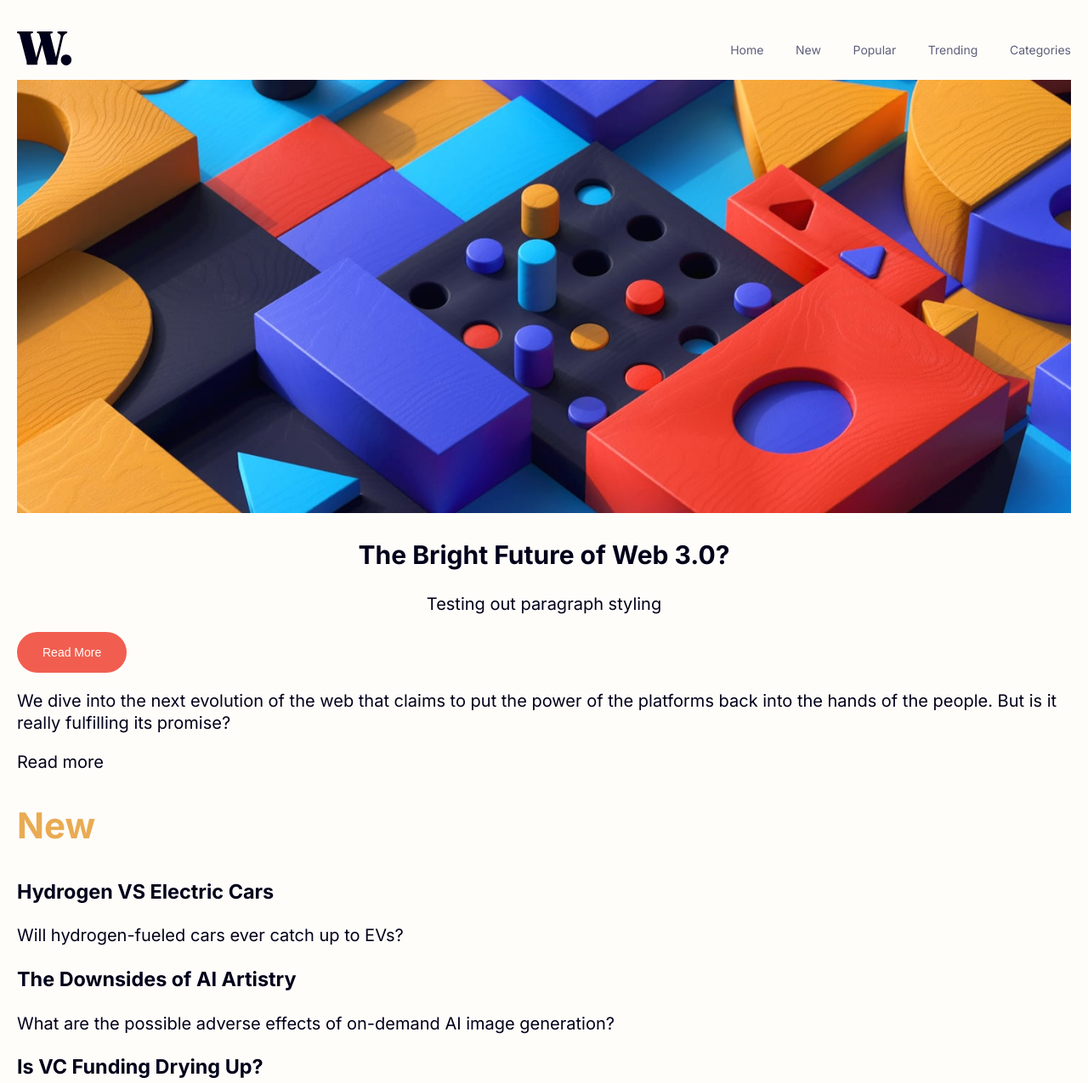
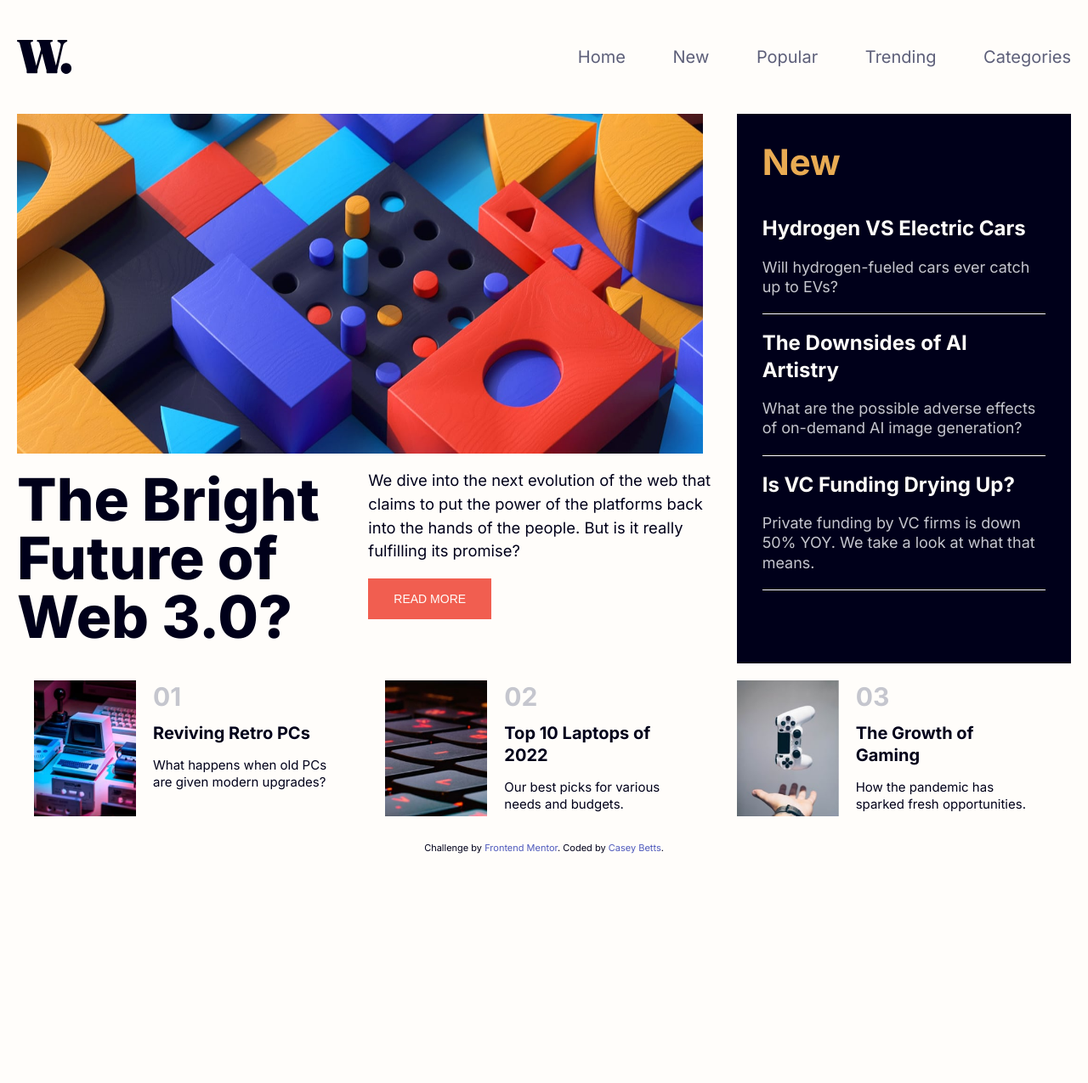
Before and after one commit to caseybetts/Newsletter_Challenge, a plain HTML site: page index.html in a window 1280 px wide. Shown: the top 1275 px of the page at 85% size. After the commit the page ends 1025 px from the top, so only its background shows below. Drawn offline with Linux system fonts and the light colour scheme.

Commit message:
near completed website

```diff
--- a/app/scss/_globals.scss
+++ b/app/scss/_globals.scss
@@ -36,6 +36,17 @@ a:hover {
   padding-right: 1.5rem;
 }
 
+// Grid
+.grid {
+  @include breakpoint-up(large) {
+    display: grid;
+    grid-template-columns: 1fr 1fr 1fr;
+    grid-template-areas:
+      "hero_image hero_image sidebar"
+      "hero_title hero_desc sidebar"
+      "story1 story2 story3";
+  }
+}
 // flexbox
 .flex {
   display: flex;
@@ -53,21 +64,6 @@ a:hover {
   }
 }
 
-// Buttons
-button,
-.button {
-  padding: 1rem 1.875rem;
-  color: $offWhite;
-  background: $softRed;
-  border: 0;
-  border-radius: 50px;
-  cursor: pointer;
-
-  &:hover {
-    background: $veryDarkBlue;
-  }
-}
-
 // Visibility
 .hide-for-mobile {
   @include breakpoint-down(medium) {
--- a/app/scss/_header.scss
+++ b/app/scss/_header.scss
@@ -64,6 +64,8 @@
     background-color: $offWhite;
     padding-top: 1.0625rem;
     padding-bottom: 1.0625rem;
+    margin-top: 30px;
+    margin-bottom: 30px;
   }
 
   &__toggle {
@@ -85,12 +87,12 @@
 
   &__links {
     a {
-      font-size: $font-small;
+      font-size: $font-med;
       color: $darkGraishBlue;
       transition: color 150ms ease-in-out;
 
       &:not(:last-child) {
-        margin-right: 32px;
+        margin-right: 50px;
       }
 
       &:hover {
@@ -99,11 +101,6 @@
     }
   }
 
-  &__cta {
-    font-size: $font-small;
-    color: $offWhite;
-  }
-
   &__logo {
     text-align: right;
     font-family: Inter;
--- a/app/scss/_hero.scss
+++ b/app/scss/_hero.scss
@@ -2,24 +2,57 @@
   &__image {
     position: relative;
     width: 100%;
-    height: auto;
+    height: 400px;
     z-index: 0;
     background-repeat: no-repeat;
     background-position: left bottom;
+    padding-right: 20px;
+
+    @include breakpoint-up(large) {
+      grid-area: hero_image;
+    }
   }
 
-  &__text {
-    text-align: center;
+  &__title {
+    text-align: left;
+    font-weight: 800;
+    font-size: 69px;
+    line-height: 1;
+    margin-top: 20px;
+    margin-left: 0px;
+    margin-bottom: 20px;
 
-    h1 {
-      color: $veryDarkBlue;
-      text-align: left;
-      font-weight: 800;
-    }
-
-    p {
-      line-height: 1.5;
-      text-align: left;
+    @include breakpoint-up(large) {
+      grid-area: hero_title;
     }
   }
+
+  &__description {
+    line-height: 1.5;
+    font-size: 1.15rem;
+    text-align: left;
+
+    @include breakpoint-up(large) {
+      grid-area: hero_desc;
+    }
+  }
+
+  // Buttons
+
+  &__button {
+    padding: 1rem 1.875rem;
+    color: $offWhite;
+    background: $softRed;
+    border: 0;
+    cursor: pointer;
+
+    &:hover {
+      background: $veryDarkBlue;
+    }
+  }
+
+  &__cta {
+    font-size: $font-small;
+    color: $offWhite;
+  }
 }
--- /dev/null
+++ b/app/scss/_sidebar.scss
@@ -0,0 +1,46 @@
+.sidebar {
+  @include breakpoint-up(large) {
+    grid-area: sidebar;
+  }
+  position: relative;
+  background-color: $veryDarkBlue;
+  left: 0;
+  padding: 30px;
+  height: 100%;
+  margin-left: 20px;
+
+  h2 {
+    color: $softOrange;
+    font-family: Inter, sans-serif;
+    font-size: 42px;
+    text-align: left;
+    margin-top: 0px;
+  }
+
+  a {
+    color: $offWhite;
+    font-family: Inter, sans-serif;
+    font-weight: 700;
+    font-size: 24px;
+    text-align: left;
+
+    &:hover {
+      color: $softOrange;
+    }
+  }
+
+  p {
+    color: $grayishBlue;
+    font-family: Inter, sans-serif;
+    font-size: 18px;
+    text-align: left;
+    font-weight: 300;
+    padding-bottom: 20px;
+    border-style: groove;
+    border-width: 1px;
+    border-top: none;
+    border-right: none;
+    border-left: none;
+    border-color: $offWhite;
+  }
+}
--- /dev/null
+++ b/app/scss/_story.scss
@@ -0,0 +1,55 @@
+.story {
+  display: grid;
+  grid-template-columns: 1fr 4fr;
+  grid-template-rows: 1fr;
+  grid-column: 2/3;
+
+  padding: 20px;
+
+  &__1 {
+    grid-area: story1;
+  }
+
+  &__2 {
+    grid-area: story2;
+  }
+
+  &__3 {
+    grid-area: story3;
+  }
+
+  h2 {
+    color: $grayishBlue;
+    font-family: Inter, sans-serif;
+    font-size: 32;
+    vertical-align: top;
+    margin: 0px;
+    padding-bottom: 10px;
+  }
+
+  &__image {
+    grid-column: 1/2;
+
+    width: 120px;
+    height: 160px;
+  }
+
+  p {
+    font-size: 15px;
+  }
+
+  &__text {
+    padding-left: 20px;
+    padding-right: 20px;
+  }
+
+  &__links {
+    color: $veryDarkBlue;
+    font-size: 20px;
+    font-weight: 700;
+
+    &:hover {
+      color: $softRed;
+    }
+  }
+}
--- a/app/scss/style.scss
+++ b/app/scss/style.scss
@@ -4,3 +4,5 @@
 @import "globals";
 @import "header";
 @import "hero";
+@import "sidebar";
+@import "story";
--- a/index.html
+++ b/index.html
@@ -18,9 +18,6 @@
   <style>
     .attribution { font-size: 11px; text-align: center; }
     .attribution a { color: hsl(234, 45%, 52%); }
-    .sidebar_title { color: hsl(35, 77%, 62%); font-family: Inter, sans-serif; font-size: 42px; text-align: left;}
-    .sidebar_heading { font-family: Inter, sans-serif; font-size: 24; text-align: left;}
-    .numbers { color: hsl(233, 8%, 79%); font-family: Inter, sans-serif; font-size: 32;}
     .hamburger { text-align: right; font-family: Inter, sans-serif; font-weight: 400;}
   </style>
 
@@ -56,63 +53,67 @@
           <a href="#">Categories</a>
         </div>
     </nav>
-
-
-
   </header>
 
-  <section class="hero">
+  <section class="grid">
     <img src="assets\images\image-web-3-mobile.jpg" alt="Blocks" class="hero__image hide-for-desktop">
     <img src="assets\images\image-web-3-desktop.jpg" alt="Blocks" class="hero__image hide-for-mobile">
-    <h1 class="hero__text">
+    <h1 class="hero__title">
       The Bright Future of Web 3.0?
     </h1>
-    <p class="hero__text">
-      Testing out paragraph styling
+
+    <section class="hero__description">
+      <p>
+        We dive into the next evolution of the web that claims to put the power of the platforms back into the hands of the people.
+        But is it really fulfilling its promise?
       </p>
-    <button type="button" class="button header__cta hide-for-mobile">
-      Read More
+      <button type="button" class="hero__button hero__cta">
+        READ MORE
       </button>
     </section>
 
-
-
-
-
-
-
-
-  <p>We dive into the next evolution of the web that claims to put the power of the platforms back into the hands of the people.
-  But is it really fulfilling its promise?</p>
-
-  Read more
-
-  <article bgcolor="#00001a">
+    <section class="sidebar">
       <h2 class="sidebar_title">New</h2>
 
-  <h3 class="sidebar_heading">Hydrogen VS Electric Cars</h3>
+      <a href="#" class="sidebar_heading">Hydrogen VS Electric Cars</a>
       <p>Will hydrogen-fueled cars ever catch up to EVs?</p>
 
-  <h3 class="sidebar_heading">The Downsides of AI Artistry</h3>
+      <a href="#" class="sidebar_heading">The Downsides of AI Artistry</a>
       <p>What are the possible adverse effects of on-demand AI image generation?</p>
 
-  <h3 class="sidebar_heading">Is VC Funding Drying Up?</h3>
+      <a href="#" class="sidebar_heading">Is VC Funding Drying Up?</a>
       <p>Private funding by VC firms is down 50% YOY. We take a look at what that means.</p>
-  </article>
+    </section>
 
-  <img src="assets\images\image-retro-pcs.jpg" alt="retro computers" width="120" height="160">
-  <h2 class="numbers">01</h2>
-  <h4>Reviving Retro PCs</h4>
-  What happens when old PCs are given modern upgrades?
+    <section class="story__1 story">
+      <img src="assets\images\image-retro-pcs.jpg" alt="retro computers" class="story__image">
+      <section class="story__text">
+        <h2>01</h2>
+        <a href="#" class="story__links">Reviving Retro PCs</a>
+        <p>What happens when old PCs are given modern upgrades?</p>
+      </section>
+    </section>
 
-  <img src="assets\images\image-top-laptops.jpg" alt="retro computers" width="120" height="160">
-  <h2 class="numbers">02</h2>
-  <h4>Top 10 Laptops of 2022</h4>
-  Our best picks for various needs and budgets.
-  <img src="assets\images\image-gaming-growth.jpg" alt="retro computers" width="120" height="160">
-  <h2 class="numbers">03</h2>
-  <h4>The Growth of Gaming</h4>
-  How the pandemic has sparked fresh opportunities.
+    <section class="story__2 story">
+      <img src="assets\images\image-top-laptops.jpg" alt="retro computers" class="story__image">
+      <section class="story__text">
+        <h2>02</h2>
+        <a href="#" class="story__links"> Top 10 Laptops of 2022</a>
+        <p>Our best picks for various needs and budgets.</p>
+      </section>
+    </section>
+
+    <section class="story story__3">
+
+      <img src="assets\images\image-gaming-growth.jpg" alt="retro computers" class="story__image">
+      <section class="story__text">
+        <h2>03</h2>
+        <a href="#" class="story__links">The Growth of Gaming</a>
+        <p>How the pandemic has sparked fresh opportunities.</p>
+      </section>
+    </section>
+
+  </section>
 
   <div class="attribution">
     Challenge by <a href="https://www.frontendmentor.io?ref=challenge" target="_blank">Frontend Mentor</a>.
```
Also changed, not shown: app/scss/_header.css (deleted), app/scss/style.css, 1 other file. Lines whose indentation alone changed are shown as unchanged.
